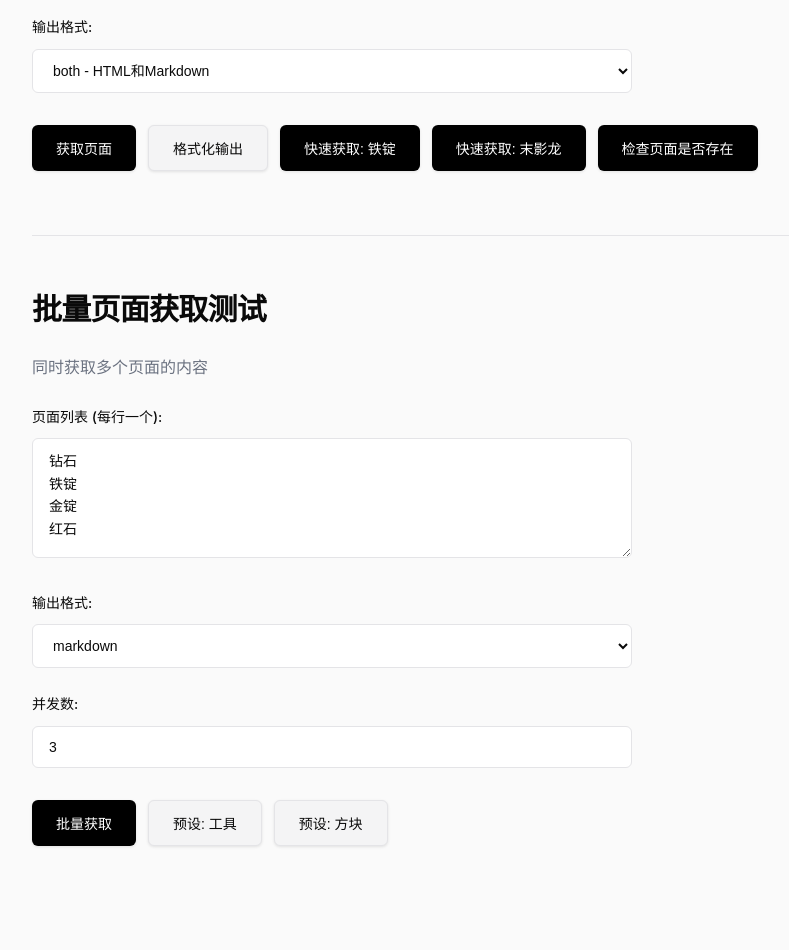
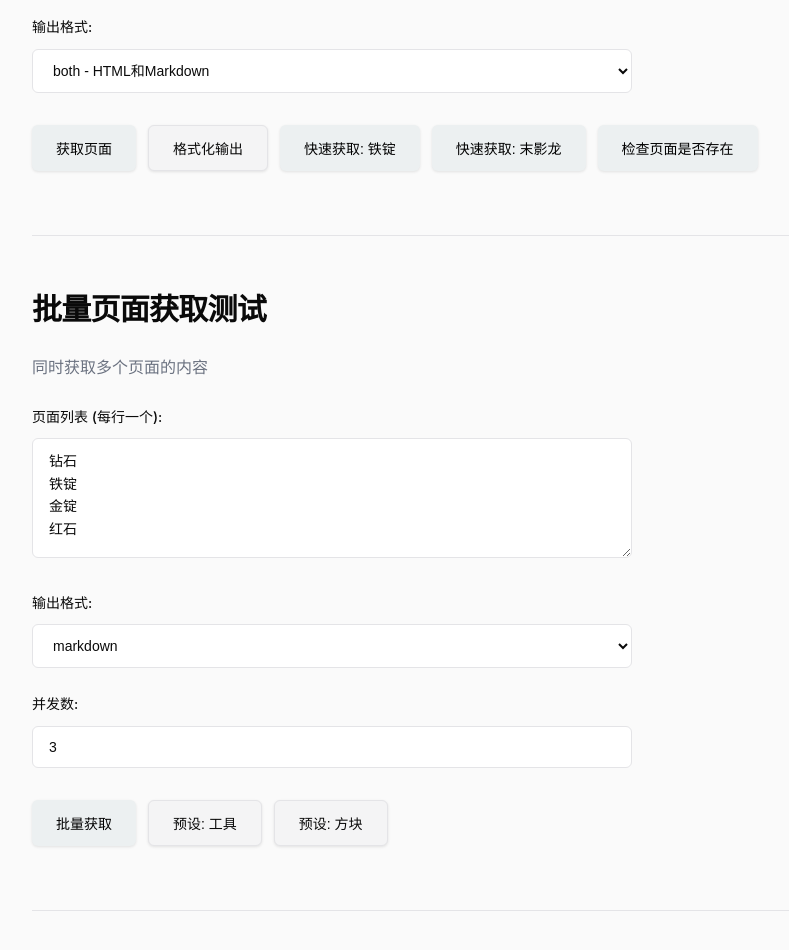
Before and after one commit to rice-awa/minecraft-wiki-fetch-vercel, a website: page public/index.html in a window 1280 px wide. Shown: the part 1640-2590 px from the top of the page, without its empty margins (32-821 px from the left). Drawn offline with Linux system fonts and the light colour scheme; no server answers.

Commit message:
chore:优化颜色

```diff
--- a/public/index.html
+++ b/public/index.html
@@ -11,8 +11,8 @@
             --card: #ffffff;
             --card-foreground: #0a0a0a;
             --border: #e4e4e7;
-            --primary: #000000;
-            --primary-foreground: #ffffff;
+            --primary: #ecf0f1;
+            --primary-foreground: #000000;
             --secondary: #f4f4f5;
             --secondary-foreground: #0a0a0a;
             --muted: #f4f4f5;
@@ -76,10 +76,6 @@
             margin-bottom: 3rem;
             padding-bottom: 2rem;
             border-bottom: 1px solid var(--border);
-        }
-
-        section:last-child {
-            border-bottom: none;
         }
 
         h2 {
```
